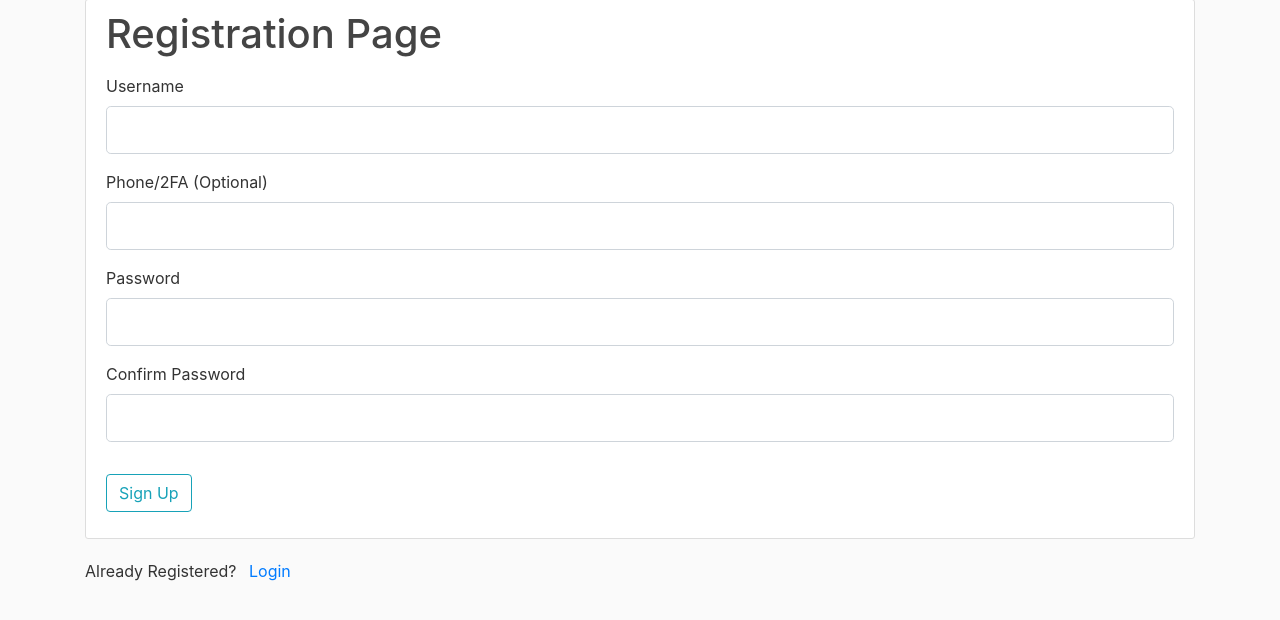
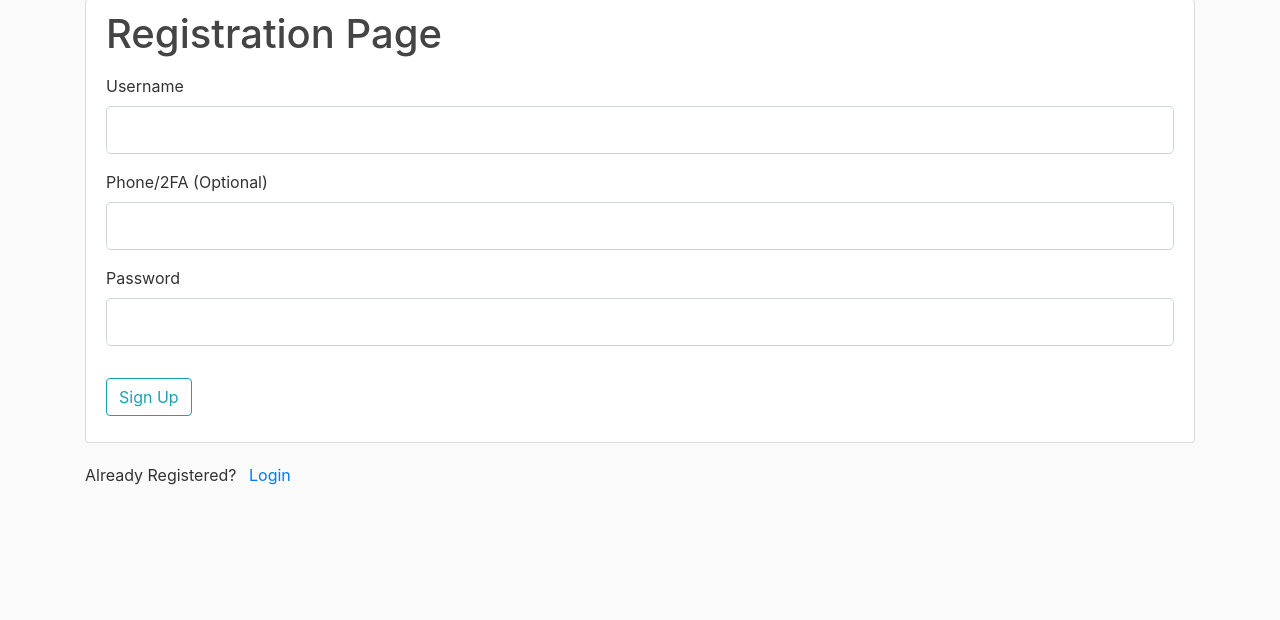
Before and after one commit to ds5859/assignment2, a Flask app: page /register in a window 1280 px wide. Shown: the part 81-701 px from the top of the page. Run offline with Flask 2, Linux system fonts and the light colour scheme; some libraries are stand-ins or nearby versions.

Commit message:
trying id fields for gradescope

```diff
--- a/forms.py
+++ b/forms.py
@@ -3,18 +3,18 @@ from wtforms import StringField, PasswordField, SubmitField, BooleanField, TextA
 from wtforms.validators import DataRequired, Length, Email, EqualTo, Optional
 
 class RegistrationForm(FlaskForm):
-    uname = StringField('Username', validators=[DataRequired(), Length(min=2, max=20)])
+    uname = StringField('Username', id="uname", validators=[DataRequired(), Length(min=2, max=20)])
     twofa = StringField('Phone/2FA (Optional)', id="2fa", validators=[Optional(strip_whitespace=True), Length(min=2, max=11)])
     #2fa = StringField('Phone/2FA (Optional)', validators=[Optional(strip_whitespace=True), Length(min=2, max=11)])
-    pword = PasswordField('Password', validators=[DataRequired(), Length(min=2, max=20)])
-    confirm_pword = PasswordField('Confirm Password', validators=[DataRequired(), Length(min=2, max=20), EqualTo('pword')])
+    pword = PasswordField('Password', id="pword", validators=[DataRequired(), Length(min=2, max=20)])
+    #confirm_pword = PasswordField('Confirm Password', validators=[DataRequired(), Length(min=2, max=20), EqualTo('pword')])
     submit = SubmitField('Sign Up')
 
 class LoginForm(FlaskForm):
-    uname = StringField('Username', validators=[DataRequired(), Length(min=2, max=20)])
+    uname = StringField('Username', id="uname", validators=[DataRequired(), Length(min=2, max=20)])
     twofa = StringField('Phone/2FA (Optional)', id="2fa", validators=[Optional(strip_whitespace=True), Length(min=2, max=11)])
     #2fa = StringField('Phone/2FA (Optional)', validators=[Optional(strip_whitespace=True), Length(min=2, max=11)])
-    pword = PasswordField('Password', validators=[DataRequired(), Length(min=2, max=20)])
+    pword = PasswordField('Password', id="pword", validators=[DataRequired(), Length(min=2, max=20)])
     remember = BooleanField('Remember Me')
     submit = SubmitField('Login')
 
--- a/templates/register.html
+++ b/templates/register.html
@@ -52,20 +52,6 @@
                 </div>
                 <!--<input type="hidden" id="2fa"> -->
 
-                <div class="form-group">
-                    {{ form.confirm_pword.label(class="form-control-label") }}
-
-                    {% if form.confirm_pword.errors %}
-                    {{ form.confirm_pword(class="form-control form-control-lg is-invalid") }}
-                    <div class="invalid-feedback">
-                        {% for error in form.confirm_pword.errors %}
-                            <span>{{error}}</span>
-                        {% endfor %}
-                    </div>
-                {% else %}
-                    {{ form.confirm_pword(class="form-control form-control-lg") }}
-                {% endif %}
-                </div>
             </fieldset>
             <div class="form-group">
                 {{ form.submit(class="btn btn-outline-info") }}
```
